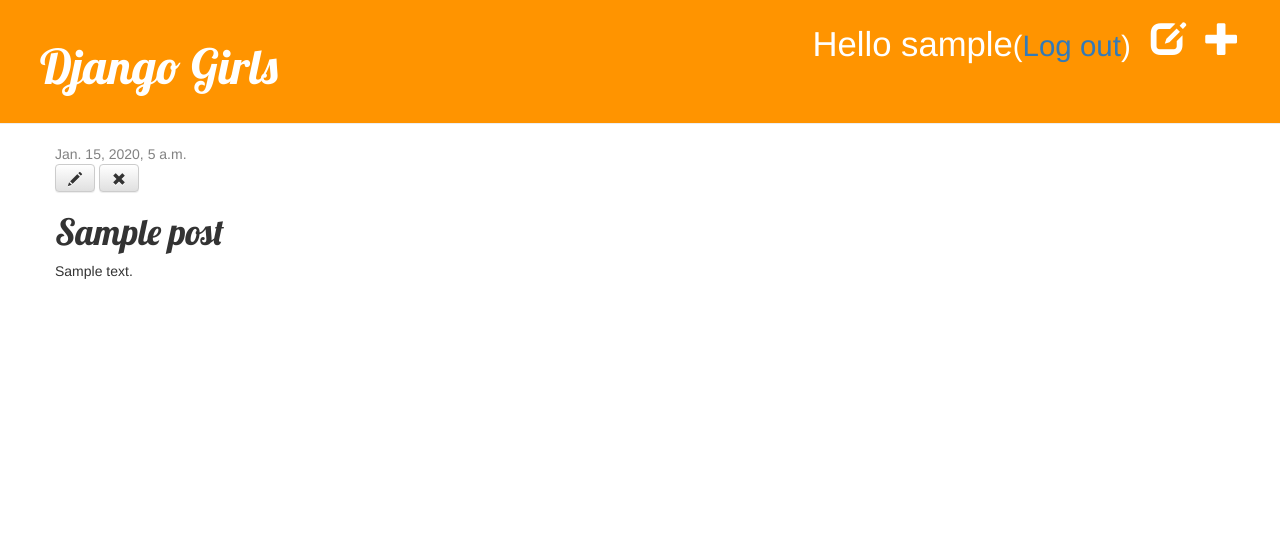
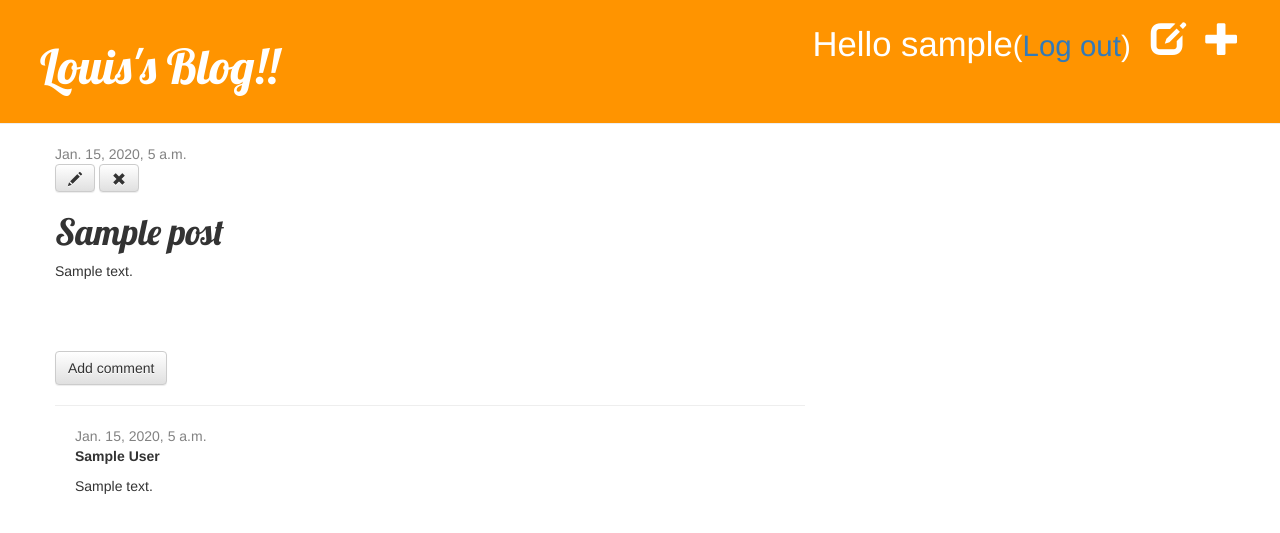
Before and after one commit to louis-le/my-first-blog, a Django app: page /post/1/ in a window 1280 px wide. Shown: the top 533 px of the page. Run offline with Django 3.2, Linux system fonts and the light colour scheme; a user stored in the database is signed in; tables that the repository leaves empty hold one stand-in row (values such as "Sample post"); some libraries are stand-ins or nearby versions.

Commit message:
Finished Comments

```diff
--- a/blog/admin.py
+++ b/blog/admin.py
@@ -1,4 +1,5 @@
 from django.contrib import admin
-from .models import Post
+from .models import Post, Comment
 
 admin.site.register(Post)
+admin.site.register(Comment)
--- a/blog/models.py
+++ b/blog/models.py
@@ -17,3 +17,20 @@ class Post(models.Model):
 
     def __str__(self):
         return self.title
+
+    def approved_comments(self):
+        return self.comments.filter(approved_comment=True)
+
+class Comment(models.Model):
+    post = models.ForeignKey('blog.Post', related_name='comments')
+    author = models.CharField(max_length=200)
+    text = models.TextField()
+    created_date = models.DateTimeField(default=timezone.now)
+    approved_comment = models.BooleanField(default=False)
+
+    def approve(self):
+        self.approved_comment = True
+        self.save()
+
+    def __str__(self):
+        return self.text
--- a/blog/static/css/blog.css
+++ b/blog/static/css/blog.css
@@ -44,3 +44,7 @@ h1, h2, h3, h4 {
 .post h1 a, .post h1 a:visited {
     color: #000000;
 }
+
+.comment {
+    margin: 20px 0px 20px 20px;
+}
--- a/blog/templates/blog/base.html
+++ b/blog/templates/blog/base.html
@@ -16,7 +16,7 @@
             {% else %}
             <a href="{% url 'django.contrib.auth.views.login' %}" class="top-menu"><span class="glyphicon glyphicon-lock"></span></a>
             {% endif %}
-            <h1><a href="{% url 'blog.views.post_list' %}">Django Girls</a></h1>
+            <h1><a href="{% url 'blog.views.post_list' %}">Louis's Blog!!</a></h1>
         </div>
         <div class="content container">
             <div class="row">
--- a/blog/templates/blog/post_detail.html
+++ b/blog/templates/blog/post_detail.html
@@ -14,4 +14,23 @@
         <h1>{{ post.title }}</h1>
         <p>{{ post.text|linebreaks }}</p>
     </div>
+    <a class="btn btn-default" href="{% url 'add_comment_to_post' pk=post.pk %}">Add comment</a>
+    <hr>
+    {% for comment in post.comments.all %}
+    {% if user.is_authenticated or comment.approved_comment %}
+    <div class="comment">
+        <div class="date">
+            {{ comment.created_date }}
+            {% if not comment.approved_comment %}
+                <a class="btn btn-default" href="{% url 'comment_remove' pk=comment.pk %}"><span class="glyphicon glyphicon-remove"></span></a>
+                <a class="btn btn-default" href="{% url 'comment_approve' pk=comment.pk %}"><span class="glyphicon glyphicon-ok"></span></a>
+            {% endif %}
+        </div>
+        <strong>{{ comment.author }}</strong>
+        <p>{{ comment.text|linebreaks }}</p>
+    </div>
+    {% endif %}
+{% empty %}
+    <p>No comments here yet :(</p>
+{% endfor %}
 {% endblock %}
--- a/blog/templates/blog/post_list.html
+++ b/blog/templates/blog/post_list.html
@@ -8,6 +8,7 @@
             </div>
             <h1><a href = "{% url 'post_detail' pk=post.pk %}">{{ post.title }}</a></h1>
             <p>{{ post.text|linebreaks }}</p>
+            <a href="{% url 'blog.views.post_detail' pk=post.pk %}">Comments: {{ post.approved_comments.count }}</a>
         </div>
         <hr>
     {% endfor %}
--- a/blog/urls.py
+++ b/blog/urls.py
@@ -9,4 +9,7 @@ urlpatterns = [
     url(r'^drafts/$', views.post_draft_list, name='post_draft_list'),
     url(r'^post/(?P<pk>\d+)/publish/$', views.post_publish, name='post_publish'),
     url(r'^post/(?P<pk>\d+)/remove/$', views.post_remove, name='post_remove'),
+    url(r'^post/(?P<pk>\d+)/comment/$', views.add_comment_to_post, name='add_comment_to_post'),
+    url(r'^comment/(?P<pk>\d+)/approve/$', views.comment_approve, name='comment_approve'),
+url(r'^comment/(?P<pk>\d+)/remove/$', views.comment_remove, name='comment_remove'),
 ]
--- a/blog/views.py
+++ b/blog/views.py
@@ -1,16 +1,14 @@
 from django.shortcuts import render, get_object_or_404
 from django.utils import timezone
-from .models import Post
-from .forms import PostForm
+from .models import Post, Comment
+from .forms import PostForm, CommentForm
 from django.shortcuts import redirect
 from django.contrib.auth.decorators import login_required
 
-@login_required
 def post_list(request):
     posts = Post.objects.filter(published_date__lte=timezone.now()).order_by('published_date')
     return render(request, 'blog/post_list.html', {'posts': posts})
 
-@login_required
 def post_detail(request, pk):
     post = get_object_or_404(Post, pk=pk)
     return render(request, 'blog/post_detail.html', {'post': post})
@@ -59,3 +57,29 @@ def post_remove(request, pk):
     post = get_object_or_404(Post, pk=pk)
     post.delete()
     return redirect('blog.views.post_list')
+
+def add_comment_to_post(request, pk):
+    post = get_object_or_404(Post, pk=pk)
+    if request.method == "POST":
+        form = CommentForm(request.POST)
+        if form.is_valid():
+            comment = form.save(commit=False)
+            comment.post = post
+            comment.save()
+            return redirect('blog.views.post_detail', pk=post.pk)
+    else:
+        form = CommentForm()
+    return render(request, 'blog/add_comment_to_post.html', {'form': form})
+
+@login_required
+def comment_approve(request, pk):
+    comment = get_object_or_404(Comment, pk=pk)
+    comment.approve()
+    return redirect('blog.views.post_detail', pk=comment.post.pk)
+
+@login_required
+def comment_remove(request, pk):
+    comment = get_object_or_404(Comment, pk=pk)
+    post_pk = comment.post.pk
+    comment.delete()
+    return redirect('blog.views.post_detail', pk=post_pk)
```
Also changed, not shown: blog/forms.py (+7 -1 lines), blog/templates/blog/add_comment_to_post.html (added, +9 -0 lines), blog/migrations/0002_comment.py (added).
